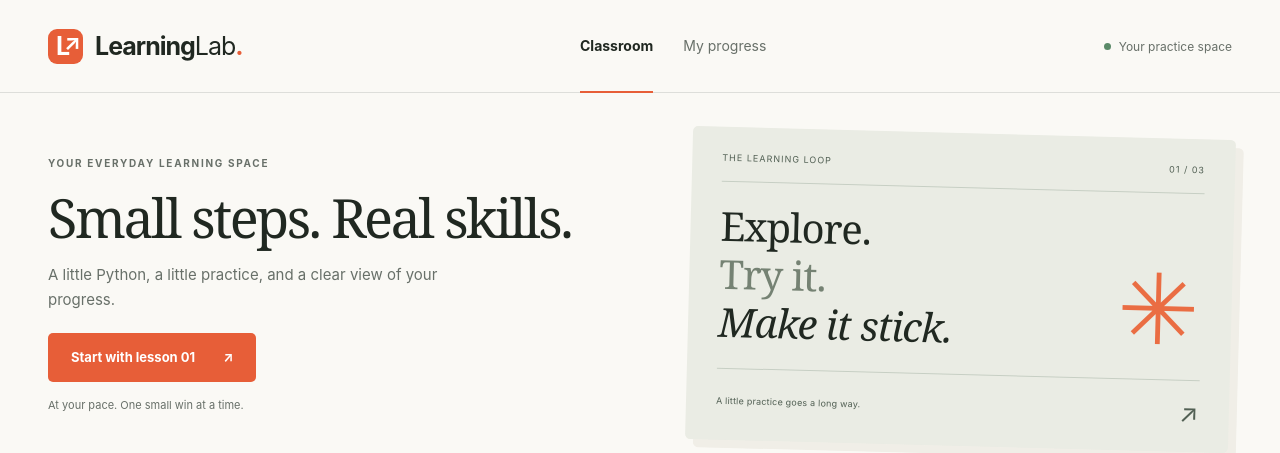
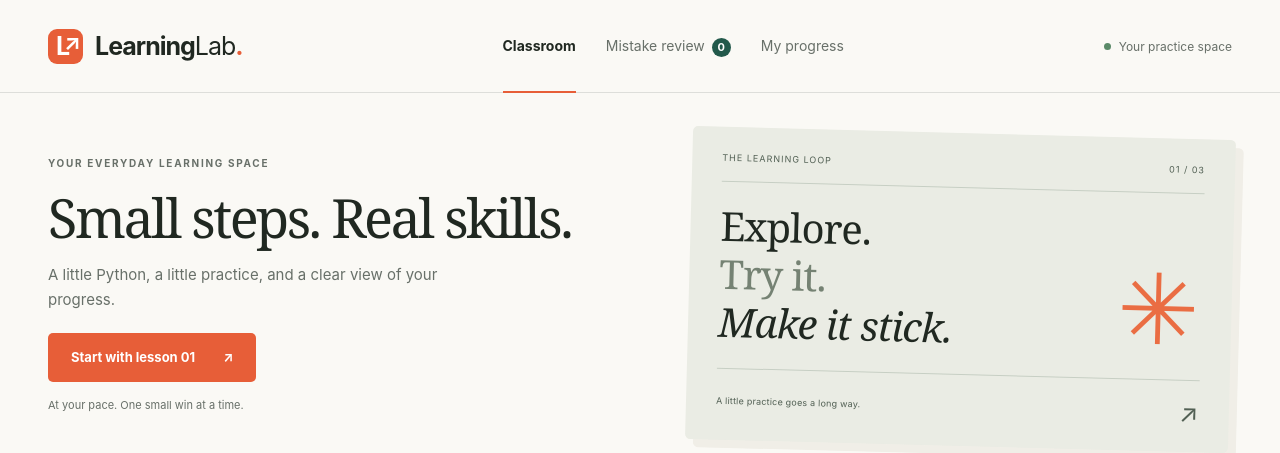
Before and after one commit to Clymon/PythonCodeDemo, a Flask app: page / in a window 1280 px wide. Shown: the top 453 px of the page. Run offline with Flask 3, Linux system fonts and the light colour scheme; data that the repository does not hold is empty.

Commit message:
Add mistake review list page with live count (Ticket 1)
Serve the review list through a new GET /api/review read endpoint that
returns public question data only (id, prompt, options, lesson link) in
catalog order, with the remaining-review count carried in the shared
progress payload. Membership is derived server-side in the pure
learning-rules module from persisted attempts: a question is listed
while its latest valid answer, in either mode, is wrong. The front end
adds a permanently visible navigation link with a live count badge, a
#review hash route rendering listed questions clean (no answer
controls) with lesson links, and a friendly empty state. New automated
checks run only at the agreed HTTP boundary; existing tests unchanged.
Browser evidence recorded in the ticket.

```diff
--- a/learning_lab/quiz.py
+++ b/learning_lab/quiz.py
@@ -19,5 +19,13 @@ def first_attempt_score(attempts):
     return {"correct": sum(first.values()), "answered": len(first)}
 
 
+def review_question_ids(attempts):
+    """Ids whose latest valid answer, in either practice mode, is wrong."""
+    latest = {}
+    for attempt in attempts:
+        latest[attempt["question_id"]] = bool(attempt["correct"])
+    return [question_id for question_id, correct in latest.items() if not correct]
+
+
 def public_question(question):
     return {key: question[key] for key in ("id", "prompt", "options")}
--- a/learning_lab/routes.py
+++ b/learning_lab/routes.py
@@ -36,7 +36,8 @@ def validate_write():
 def progress():
     attempts = db.history(identity())
     return {"score": quiz.first_attempt_score(attempts),
-            "completed": db.completed(identity()), "attempt_count": len(attempts)}
+            "completed": db.completed(identity()), "attempt_count": len(attempts),
+            "review_remaining": len(quiz.review_question_ids(attempts))}
 
 
 @bp.get("/")
@@ -52,6 +53,15 @@ def dashboard():
                for lesson in content["lessons"]]
     return jsonify(title=content["title"], subtitle=content["subtitle"], lessons=lessons,
                    csrf_token=session["csrf"], **progress())
+
+
+@bp.get("/api/review")
+def review():
+    remaining = set(quiz.review_question_ids(db.history(identity())))
+    questions = [{**quiz.public_question(q), "lesson_id": lesson["id"]}
+                 for lesson in catalog()["lessons"]
+                 for q in lesson["questions"] if q["id"] in remaining]
+    return jsonify(review_remaining=len(questions), questions=questions)
 
 
 @bp.post("/api/answers")
--- a/learning_lab/static/app.css
+++ b/learning_lab/static/app.css
@@ -129,6 +129,22 @@ nav a.active:after {
   bottom: -27px;
   left: 0;
   right: 0;
+}
+.nav-count {
+  display: inline-grid;
+  place-items: center;
+  min-width: 19px;
+  height: 19px;
+  padding: 0 5px;
+  margin-left: 7px;
+  border-radius: 999px;
+  background: var(--orange);
+  color: #fff;
+  font-size: 11px;
+  font-weight: 700;
+}
+.nav-count.zero {
+  background: var(--green);
 }
 #app {
   max-width: 1256px;
--- a/learning_lab/static/app.js
+++ b/learning_lab/static/app.js
@@ -44,7 +44,15 @@ function updateProgress(result) {
     score: result.score,
     completed: result.completed,
     attempt_count: result.attempt_count,
+    review_remaining: result.review_remaining,
   });
+}
+
+function updateReviewCount() {
+  const badge = document.querySelector("[data-review-count]");
+  if (!badge || !data) return;
+  badge.textContent = data.review_remaining;
+  badge.classList.toggle("zero", data.review_remaining === 0);
 }
 
 function stats() {
@@ -90,6 +98,25 @@ function progressView() {
   app.innerHTML = `<section class="page-intro"><p class="eyebrow">YOUR LEARNING JOURNEY</p><h1>Progress you can see.</h1><p>Your reading progress and first-attempt quiz score measure different things.</p></section>${stats()}<section class="progress-panel"><div class="progress-summary"><h2>Keep the momentum</h2><strong>${ratio()}%</strong></div><progress value="${data.completed.length}" max="${data.lessons.length}" aria-label="Completed lessons"></progress>${data.lessons.map((lesson) => `<a class="progress-lesson" href="#lesson/${lesson.id}"><span class="lesson-index ${data.completed.includes(lesson.id) ? "finished" : ""}">${data.completed.includes(lesson.id) ? "✓" : lesson.number}</span><div><h3>${escapeHTML(lesson.title)}</h3><p>${data.completed.includes(lesson.id) ? "Completed" : "Ready when you are"}</p></div><span aria-hidden="true">↗</span></a>`).join("")}<p class="score-note">Your first valid quiz answer sets the original score for each question. Answering again does not rewrite it. Your progress stays in this browser’s practice profile.</p></section>`;
 }
 
+function reviewView() {
+  app.innerHTML = '<p class="loading">Opening your mistake review…</p>';
+  return api("/api/review").then((result) => {
+    if (!result.questions.length) {
+      app.innerHTML = `<section class="empty-state"><span>✓</span><h1>Nothing to review.</h1><p>Every question you have answered is currently correct. That is the ready-for-class finish line — keep it up.</p><a class="button primary" href="#home">Back to lessons <span aria-hidden="true">↗</span></a></section>`;
+      return;
+    }
+    const lesson = (id) => data.lessons.find((item) => item.id === id);
+    app.innerHTML = `<section class="page-intro"><p class="eyebrow">BEFORE CLASS</p><h1>Mistake review.</h1><p>${result.questions.length} question${result.questions.length === 1 ? "" : "s"} still to revisit, in course order. Open the lesson and try its quick check again — a correct answer clears the question from this list.</p></section><section class="review-list">${result.questions.map((question) => {
+      const item = lesson(question.lesson_id);
+      const label = item ? `Lesson ${item.number}` : "Open lesson";
+      return `<article class="review-item"><div class="question-top"><span class="eyebrow">QUICK CHECK</span><a class="text-link" href="#lesson/${question.lesson_id}">${escapeHTML(label)} <span aria-hidden="true">↗</span></a></div><h3>${escapeHTML(question.prompt)}</h3><ul class="review-options">${Object.entries(question.options).map(([key, text]) => `<li><span class="option-letter">${key}</span><span>${escapeHTML(text)}</span></li>`).join("")}</ul><a class="button secondary" href="#lesson/${question.lesson_id}">Retry in ${escapeHTML(label.toLowerCase())} <span aria-hidden="true">↗</span></a></article>`;
+    }).join("")}</section>`;
+  }).catch((error) => {
+    showError(error);
+    app.innerHTML = '<section class="empty-state"><h1>Your review could not load.</h1><p>Check that the Python server is running, then reload this page.</p><button class="button primary" onclick="location.reload()">Try again</button></section>';
+  });
+}
+
 function notFound() {
   app.innerHTML =
     '<section class="empty-state"><span>↗</span><h1>Let’s get back on track.</h1><p>That lesson is not in this classroom.</p><a class="button primary" href="#home">Back to classroom</a></section>';
@@ -97,6 +124,7 @@ function notFound() {
 
 function render() {
   if (!data) return;
+  updateReviewCount();
   const route = location.hash.slice(1) || "home";
   document
     .querySelectorAll("[data-nav]")
@@ -107,6 +135,7 @@ function render() {
       ),
     );
   if (route.startsWith("lesson/")) lessonView(route.slice(7));
+  else if (route === "review") reviewView();
   else if (route === "progress") progressView();
   else if (route === "home") home();
   else notFound();
--- a/learning_lab/templates/index.html
+++ b/learning_lab/templates/index.html
@@ -11,7 +11,7 @@
 <body>
   <header class="site-header">
     <a class="brand" href="#home" aria-label="Learning Lab home"><span class="brand-mark">L<span>↗</span></span>Learning<span class="brand-light">Lab</span><span class="brand-dot">.</span></a>
-    <nav id="navigation" aria-label="Main navigation"><a href="#home" data-nav="home">Classroom</a><a href="#progress" data-nav="progress">My progress</a></nav>
+    <nav id="navigation" aria-label="Main navigation"><a href="#home" data-nav="home">Classroom</a><a href="#review" data-nav="review">Mistake review<span class="nav-count" data-review-count>0</span></a><a href="#progress" data-nav="progress">My progress</a></nav>
     <span class="practice-label"><span></span>Your practice space</span>
   </header>
   <main id="app" tabindex="-1"><p class="loading">Opening your classroom…</p></main>
```
Also changed, not shown: other parts of learning_lab/static/app.css (+35 -0 lines), tests/test_app.py (+62 -0 lines), .scratch/wrong-answer-review/issues/01-review-list-page.md.
